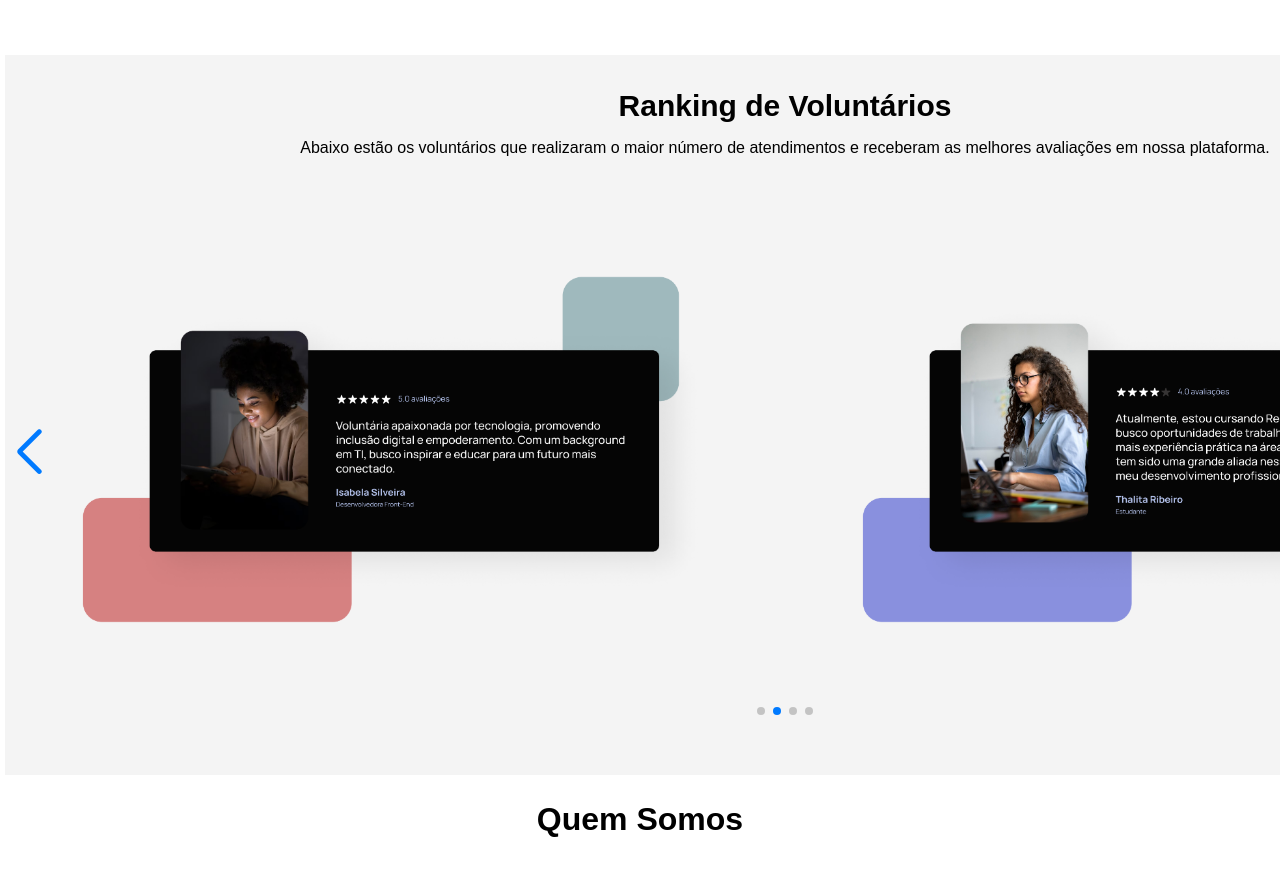
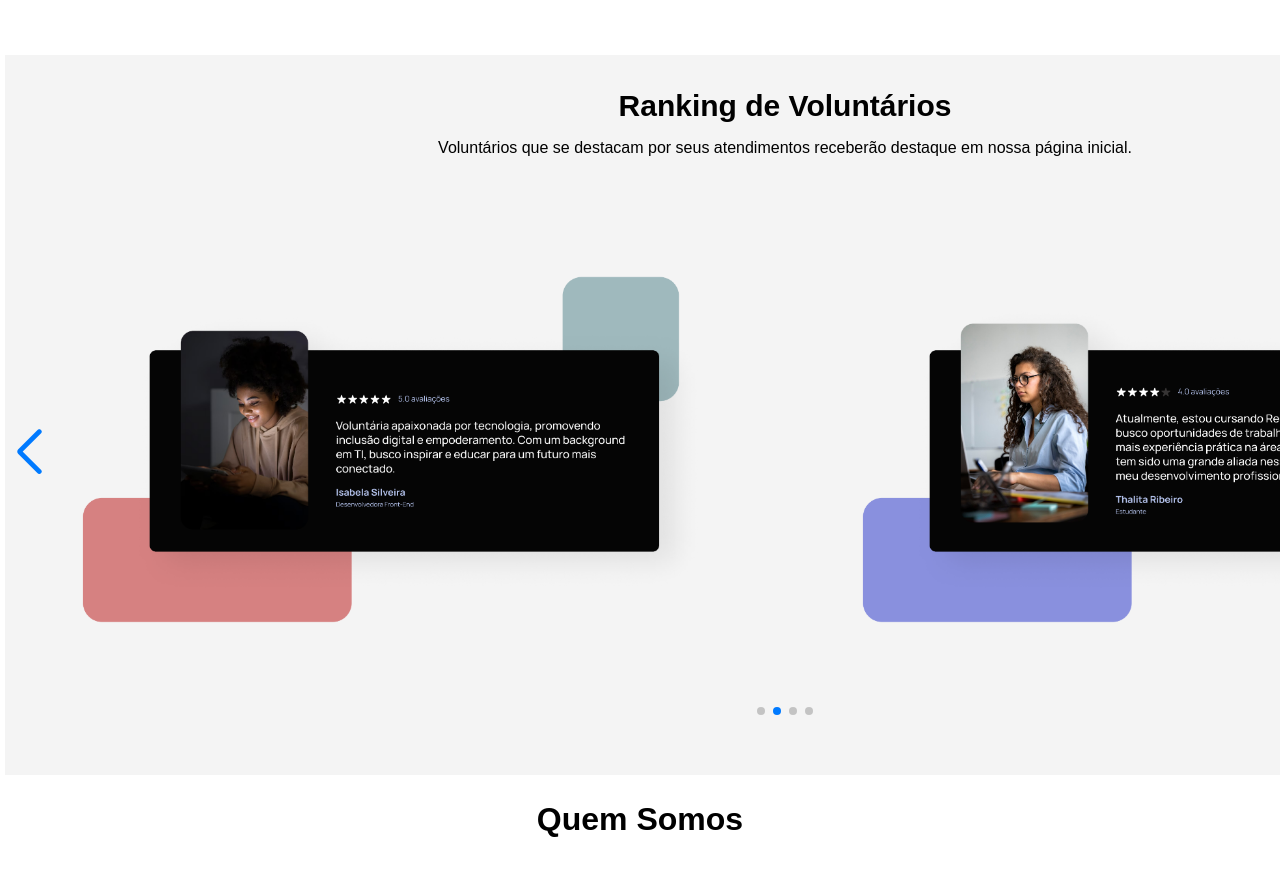
Before and after one commit to Anafcamargo/ProjetoIntegrador, a React (Create React App) app: page / in a window 1280 px wide. Shown: the part 1220-2095 px from the top of the page. Built offline with nearby package versions, Linux system fonts and the light colour scheme.

Commit message:
ajuste descrição ranking

```diff
--- a/src/paginas/home.tsx
+++ b/src/paginas/home.tsx
@@ -131,7 +131,7 @@ function Home() {
       <div className="container-ranking">
         <br />
               Ranking de Voluntários
-         <p className="descricao-ranking">Abaixo estão os voluntários que realizaram o maior número de atendimentos e receberam as melhores avaliações em nossa plataforma.</p>
+         <p className="descricao-ranking">Voluntários que se destacam por seus atendimentos receberão destaque em nossa página inicial.</p>
 
 
         <Swiper
```
